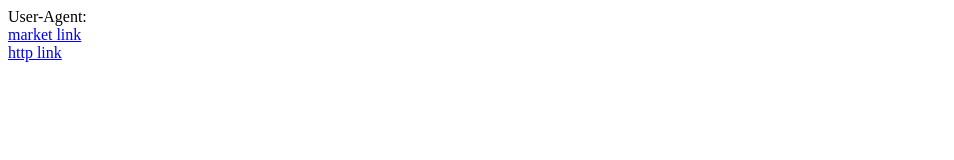
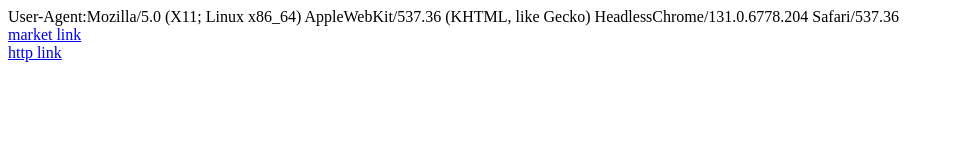
Before and after one commit to ransomhmc/ransomhmc.github.io, a plain HTML site: page ua-test.html in a window 1280 px wide. Shown: the whole page, without its empty margins (0-954 px from the left). Drawn offline with nearby package versions, Linux system fonts and the light colour scheme.

Commit message:
user agent string

```diff
--- a/ua-test.html
+++ b/ua-test.html
@@ -10,5 +10,8 @@
 	<a href='market://details?id=com.game168.gameofmafia&referrer=af_tranid%3DeOauad_2iuEFovjqpzugHQ%26pid%3Dpandola'>market link</a><br>
 	<a href='https://play.google.com/store/apps/details?id=com.game168.gameofmafia&referrer=af_tranid%3DMdEdQdsHeGil9hIYL7ofNg%26pid%3Dpandola'>http link</a>
 
+	<script type="text/javascript">
+		$('#ua').html('User-Agent:'+navigator.userAgent)
+	</script>
 </body>
 </html>
```
